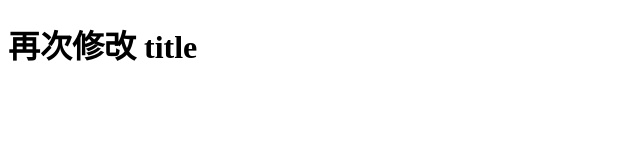
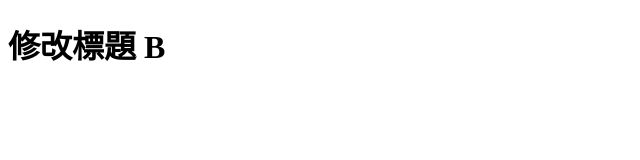
Before and after one commit to macy1215/gittrain20923, a plain HTML site: page index.html in a window 1280 px wide. Shown: the whole page, without its empty margins (0-640 px from the left). Drawn offline with Linux system fonts and the light colour scheme.

Commit message:
修改 h1 文字，增加 B 資訊

```diff
--- a/index.html
+++ b/index.html
@@ -6,6 +6,6 @@
   <title>Document</title>
 </head>
 <body>
-  <h1>再次修改 title</h1>
+  <h1>修改標題 B</h1>
 </body>
 </html>
```
